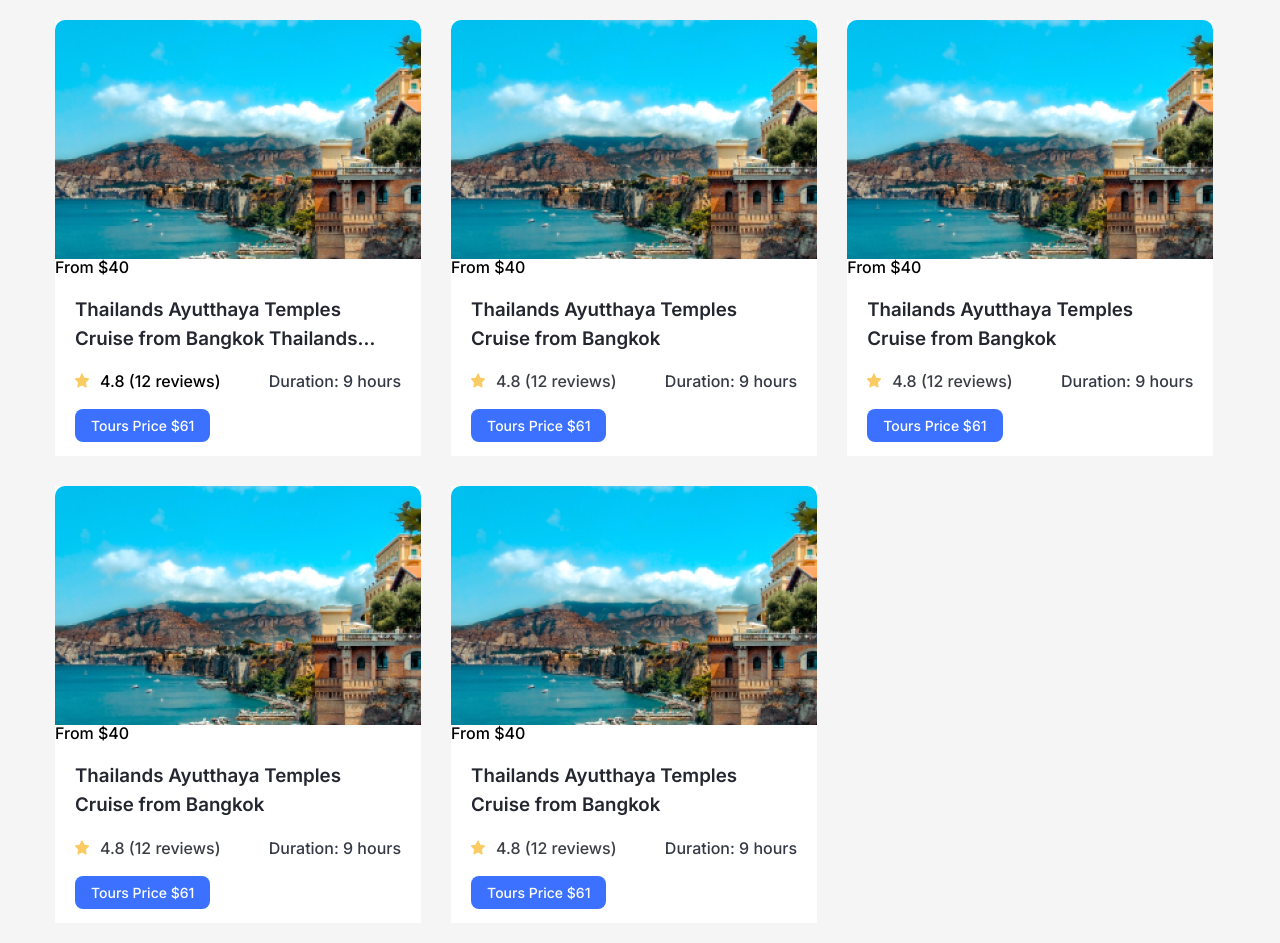
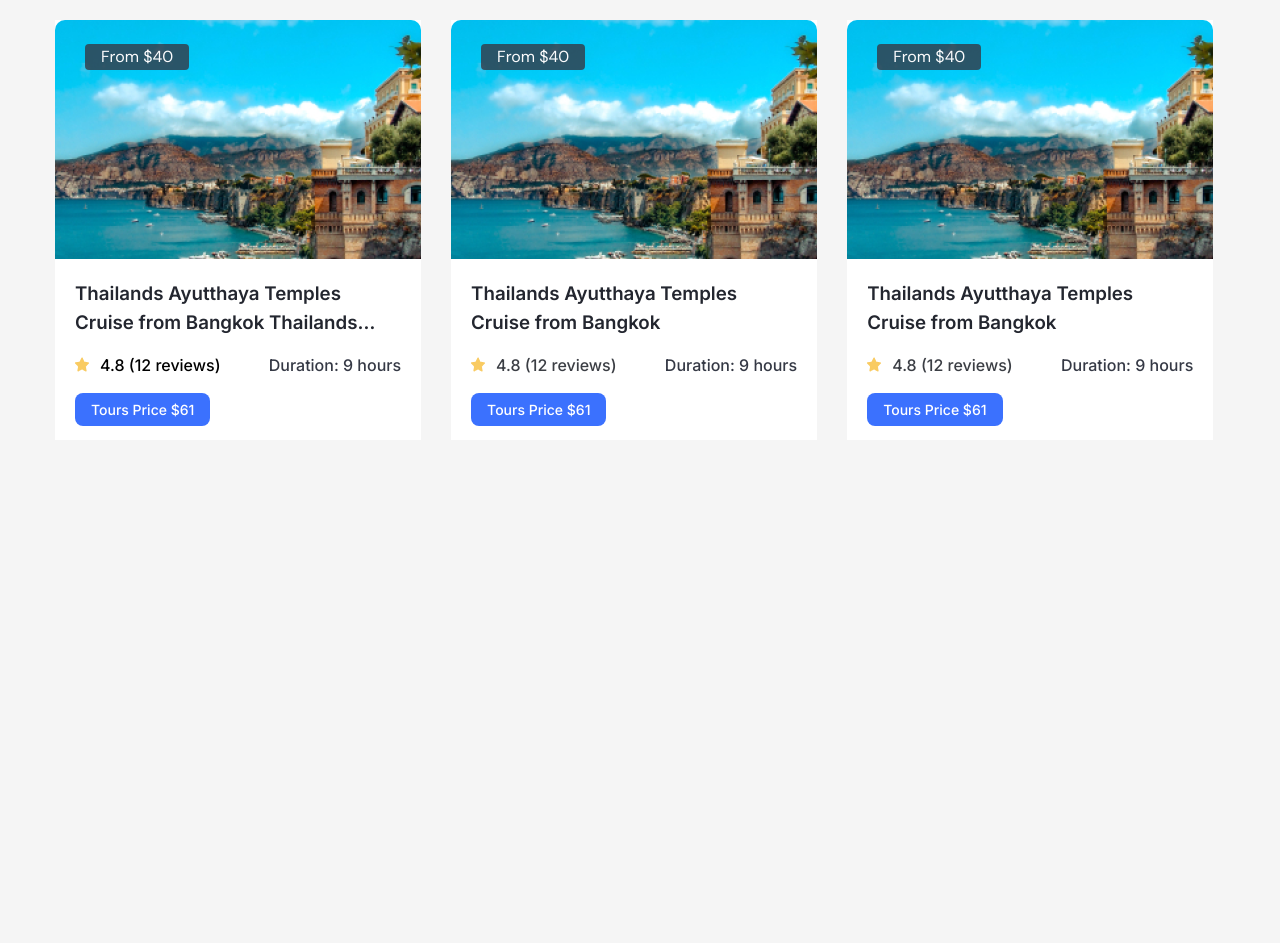
Before and after one commit to TienPhuc02/html-css-master, a website: page index.html in a window 1280 px wide. After the commit the page ends 800 px from the top, so only its background shows below. Drawn offline with Linux system fonts and the light colour scheme.

Commit message:
position

```diff
--- a/index.html
+++ b/index.html
@@ -3,7 +3,7 @@
   <head>
     <meta charset="UTF-8" />
     <meta name="viewport" content="width=device-width, initial-scale=1.0" />
-    <title>Document</title>
+    <title>HTML CSS Master</title>
     <link rel="preconnect" href="https://fonts.googleapis.com" />
     <link rel="preconnect" href="https://fonts.gstatic.com" crossorigin />
     <link rel="stylesheet" href="style.css" />
@@ -29,7 +29,7 @@
             <div class="tour-rating">
               <div class="tour-review">
                 <div class="tour-star">
-                  <img src="./image/star.png" alt="tour-rating" />
+                  <img src="./image/Shape.png" alt="tour-rating" />
                 </div>
                 <div class="tour-review-count">
                   <span>4.8 (12 reviews)</span>
@@ -58,7 +58,7 @@
             <div class="tour-rating">
               <div class="tour-review">
                 <div class="tour-star">
-                  <img src="./image/star.png" alt="tour-rating" />
+                  <img src="./image/Shape.png" alt="tour-rating" />
                 </div>
                 <div class="tour-view-count">
                   <span>4.8 (12 reviews)</span>
@@ -87,65 +87,7 @@
             <div class="tour-rating">
               <div class="tour-review">
                 <div class="tour-star">
-                  <img src="./image/star.png" alt="tour-rating" />
-                </div>
-                <div class="tour-view-count">
-                  <span>4.8 (12 reviews)</span>
-                </div>
-              </div>
-              <span class="tour-duration">Duration: 9 hours</span>
-            </div>
-            <a
-              href="https://google.com"
-              target="_blank"
-              rel="noopener noreferrer"
-              class="tour-button"
-              >Tours Price $61</a
-            >
-          </div>
-        </div>
-        <div class="tour">
-          <div class="tour-top">
-            <img src="./image/img1.png" alt="" class="tour-image" />
-            <span class="tour-price">From $40</span>
-          </div>
-          <div class="tour-content">
-            <h3 class="tour-title">
-              Thailands Ayutthaya Temples Cruise from Bangkok
-            </h3>
-            <div class="tour-rating">
-              <div class="tour-review">
-                <div class="tour-star">
-                  <img src="./image/star.png" alt="tour-rating" />
-                </div>
-                <div class="tour-view-count">
-                  <span>4.8 (12 reviews)</span>
-                </div>
-              </div>
-              <span class="tour-duration">Duration: 9 hours</span>
-            </div>
-            <a
-              href="https://google.com"
-              target="_blank"
-              rel="noopener noreferrer"
-              class="tour-button"
-              >Tours Price $61</a
-            >
-          </div>
-        </div>
-        <div class="tour">
-          <div class="tour-top">
-            <img src="./image/img1.png" alt="" class="tour-image" />
-            <span class="tour-price">From $40</span>
-          </div>
-          <div class="tour-content">
-            <h3 class="tour-title">
-              Thailands Ayutthaya Temples Cruise from Bangkok
-            </h3>
-            <div class="tour-rating">
-              <div class="tour-review">
-                <div class="tour-star">
-                  <img src="./image/star.png" alt="tour-rating" />
+                  <img src="./image/Shape.png" alt="tour-rating" />
                 </div>
                 <div class="tour-view-count">
                   <span>4.8 (12 reviews)</span>
--- a/style.css
+++ b/style.css
@@ -66,6 +66,21 @@ body {
   background-color: white;
   word-break: break-word;
 }
+.tour-top {
+  position: relative;
+}
+.tour-price {
+  position: absolute;
+  border-radius: 4px;
+  top: 24px;
+  left: 30px;
+  padding: 5px 16px;
+  background-color: rgba(53, 57, 69, 0.8);
+  display: inline-block;
+  font-family: "DM Sans", sans-serif;
+  font-style: 12px;
+  color: #fcfcfd;
+}
 .tour-content {
   padding: 20px 20px 14px 20px;
 }
```
Also changed, not shown: knowledge.md (+3 -2 lines), image/Shape.png (renamed from image/star.png).
